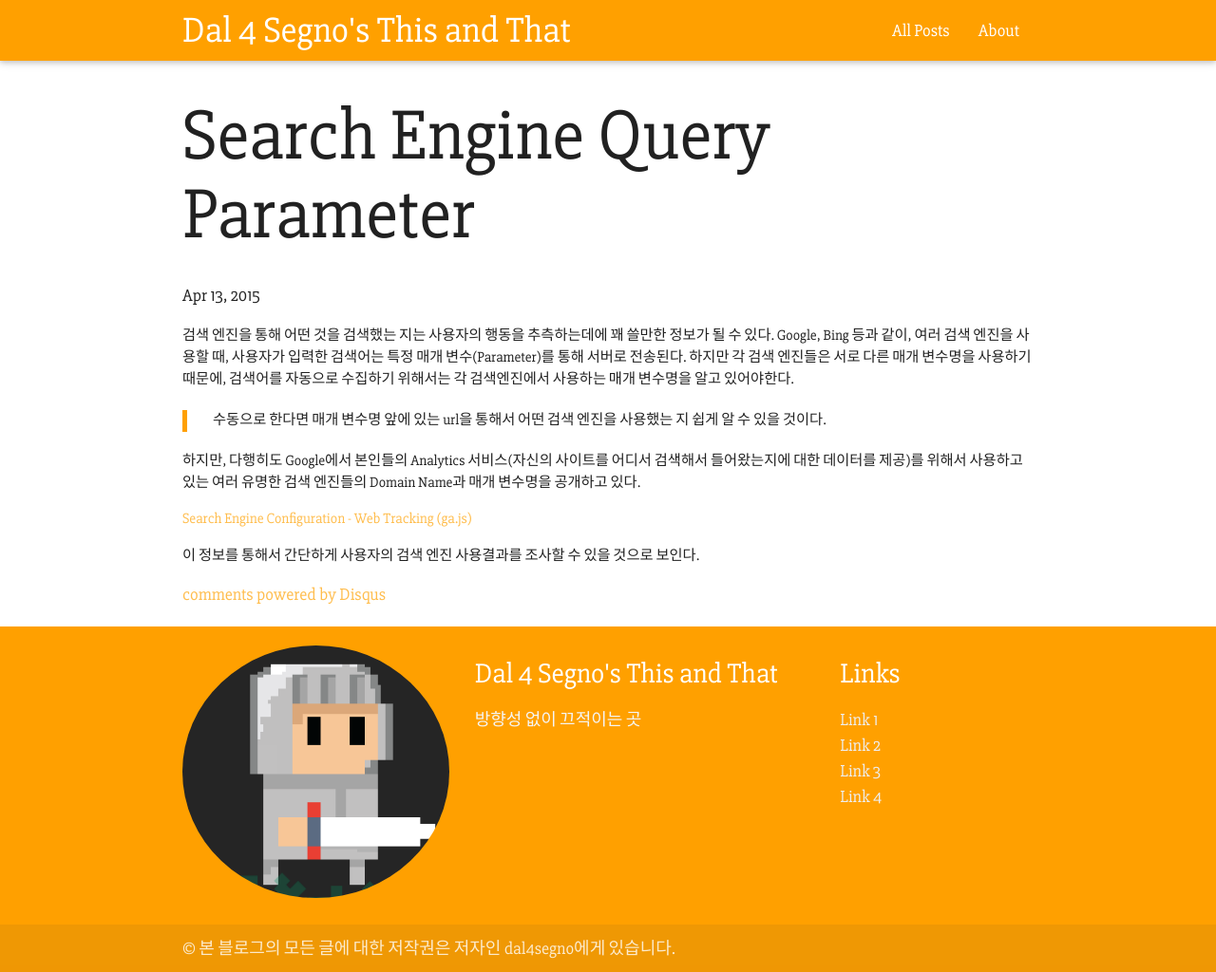
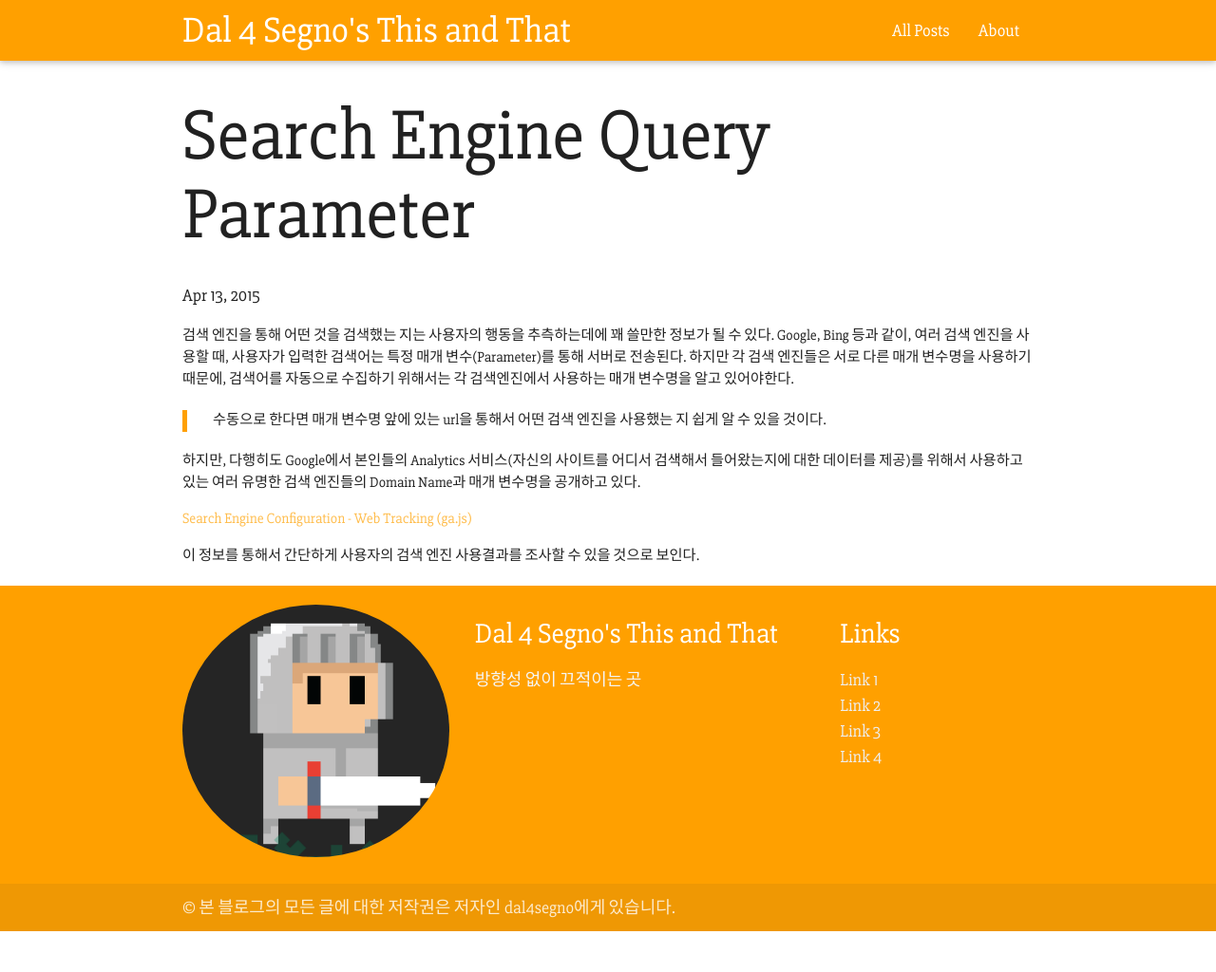
Before and after one commit to Dal4Segno/dal4segno.github.com, a Jekyll site: the page built from _posts/2015-04-13-serach-engine-parameter.markdown, in a window 1280 px wide. Shown: the whole page at 95% size. Built offline with Jekyll 4.4.1, drawn with Linux system fonts in a browser that asks for light colours; comment, search, counter and statistics services are not loaded; after the commit the page ends 981 px from its top, so only the background shows below that; part of the change alters nothing that is shown.

Commit message:
Disqus Fixed

```diff
--- a/_layouts/post.html
+++ b/_layouts/post.html
@@ -14,26 +14,23 @@ layout: default
 
 </article>
 
-{% if site.disqus-shortname %}
-<script type="text/javascript">
-    /* * * CONFIGURATION VARIABLES: EDIT BEFORE PASTING INTO YOUR WEBPAGE * * */
-    var disqus_shortname = '{{ site.disqus-shortname }}'; // required: replace example with your forum shortname
+<div id="disqus_thread"></div>
+<script>
 
-    /* * * DON'T EDIT BELOW THIS LINE * * */
-    (function() {
-        var dsq = document.createElement('script'); dsq.type = 'text/javascript'; dsq.async = true;
-        dsq.src = '//' + disqus_shortname + '.disqus.com/embed.js';
-        (document.getElementsByTagName('head')[0] || document.getElementsByTagName('body')[0]).appendChild(dsq);
-    })();
-
-    /* * * DON'T EDIT BELOW THIS LINE * * */
-    (function () {
-        var s = document.createElement('script'); s.async = true;
-        s.type = 'text/javascript';
-        s.src = '//' + disqus_shortname + '.disqus.com/count.js';
-        (document.getElementsByTagName('HEAD')[0] || document.getElementsByTagName('BODY')[0]).appendChild(s);
-    }());
+/**
+ *  RECOMMENDED CONFIGURATION VARIABLES: EDIT AND UNCOMMENT THE SECTION BELOW TO INSERT DYNAMIC VALUES FROM YOUR PLATFORM OR CMS.
+ *  LEARN WHY DEFINING THESE VARIABLES IS IMPORTANT: https://disqus.com/admin/universalcode/#configuration-variables */
+/*
+var disqus_config = function () {
+    this.page.url = PAGE_URL;  // Replace PAGE_URL with your page's canonical URL variable
+    this.page.identifier = PAGE_IDENTIFIER; // Replace PAGE_IDENTIFIER with your page's unique identifier variable
+};
+*/
+(function() { // DON'T EDIT BELOW THIS LINE
+    var d = document, s = d.createElement('script');
+    s.src = '//dal4segno.disqus.com/embed.js';
+    s.setAttribute('data-timestamp', +new Date());
+    (d.head || d.body).appendChild(s);
+})();
 </script>
-<noscript>Please enable JavaScript to view the <a href="http://disqus.com/?ref_noscript">comments powered by Disqus.</a></noscript>
-<a href="http://disqus.com" class="dsq-brlink">comments powered by <span class="logo-disqus">Disqus</span></a>
-{% endif %}
+<noscript>Please enable JavaScript to view the <a href="https://disqus.com/?ref_noscript">comments powered by Disqus.</a></noscript>
```
